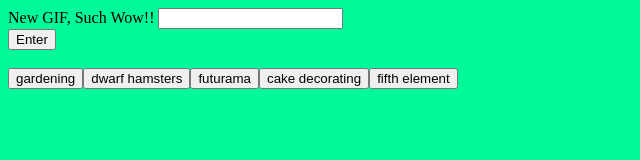
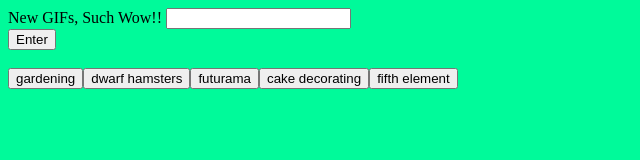
Before and after one commit to JandyStephens/GifTastic, a plain HTML site: page index.html in a window 1280 px wide. Shown: the full height of the page, 0-640 px from the left. Drawn offline with nearby package versions, Linux system fonts and the light colour scheme.

Commit message:
clear box empties after hitting Enter button

```diff
--- a/index.html
+++ b/index.html
@@ -10,7 +10,7 @@
   <body>
     <div class="container">
       <form id="gif-form">
-        <label for="gif-input">New GIF, Such Wow!!</label>
+        <label for="gif-input">New GIFs, Such Wow!!</label>
         <input type="text" id="gif-input" />
         <br />
 
--- a/javascript/gif.js
+++ b/javascript/gif.js
@@ -11,6 +11,7 @@ $(document).ready(function() {
 
   function showButtons() {
     $("#buttons-view").empty();
+    $("#gif-input").val("");
 
     for (let i = 0; i < topics.length; i++) {
       var topicBtn = $("<button>");
```
